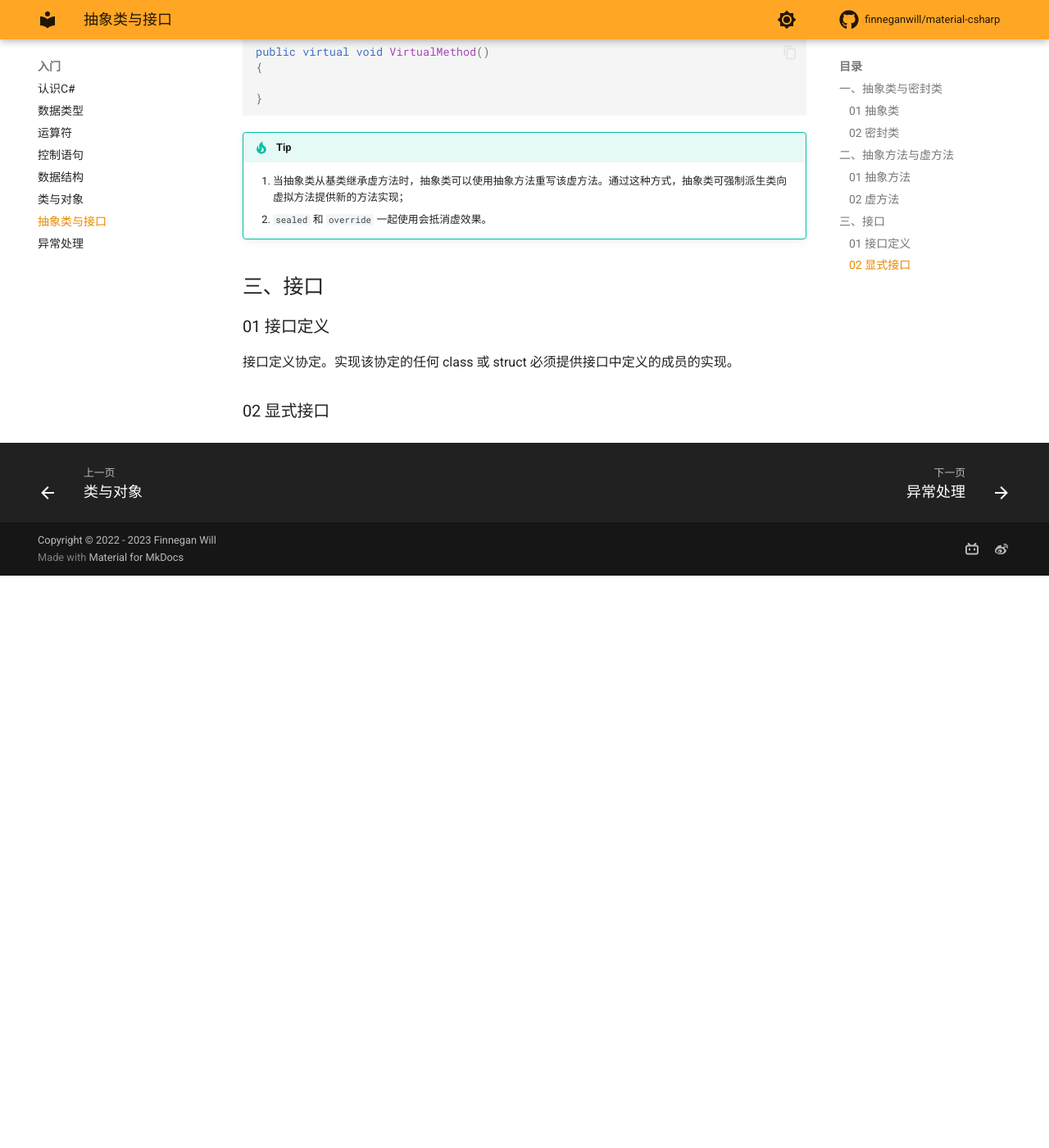
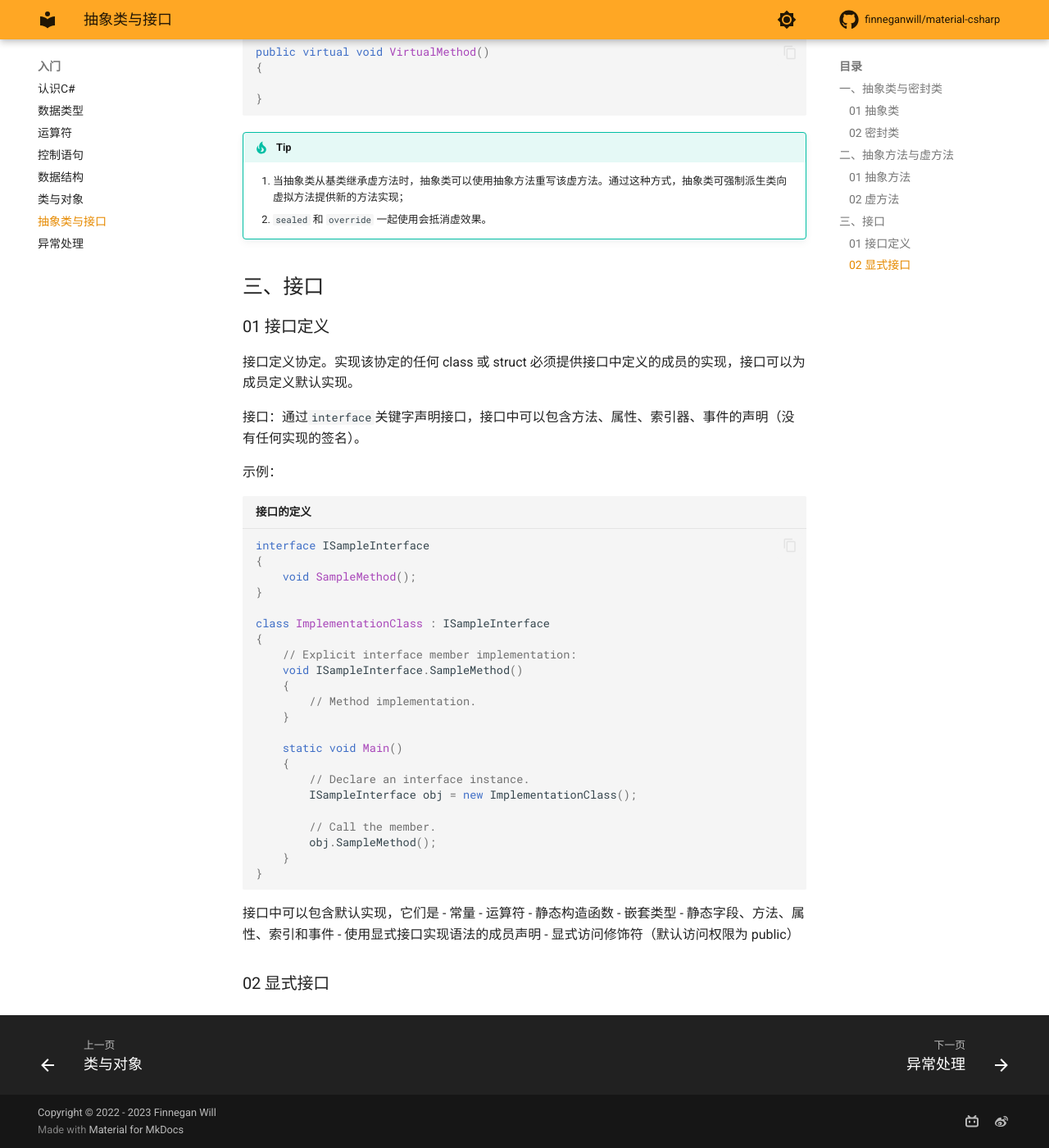
Before and after one commit to finneganwill/material-csharp, an MkDocs documentation site: the page built from docs/入门/06 抽象类与接口.md, in a window 1280 px wide and 1400 px high, scrolled down 1978 px. Shown: the whole window at 82% size. Built offline with MkDocs 1.6.1 and Material for MkDocs 9.7.7, drawn with Linux system fonts in a browser that asks for light colours; comment, search, counter and statistics services are not loaded; before the commit the page ends 2680 px from its top, so only the background shows below that.

Commit message:
vault backup: 2023-03-21 15:48:10

````diff
--- a/docs/入门/06 抽象类与接口.md
+++ b/docs/入门/06 抽象类与接口.md
@@ -71,5 +71,44 @@ public virtual void VirtualMethod()
 
 ## 三、接口
 ### 01 接口定义
-接口定义协定。实现该协定的任何 class 或 struct 必须提供接口中定义的成员的实现。
+接口定义协定。实现该协定的任何 class 或 struct 必须提供接口中定义的成员的实现，接口可以为成员定义默认实现。
+
+接口：通过`interface`关键字声明接口，接口中可以包含方法、属性、索引器、事件的声明（没有任何实现的签名）。
+
+示例：
+```csharp title="接口的定义"
+interface ISampleInterface
+{
+    void SampleMethod();
+}
+
+class ImplementationClass : ISampleInterface
+{
+    // Explicit interface member implementation:
+    void ISampleInterface.SampleMethod()
+    {
+        // Method implementation.
+    }
+
+    static void Main()
+    {
+        // Declare an interface instance.
+        ISampleInterface obj = new ImplementationClass();
+
+        // Call the member.
+        obj.SampleMethod();
+    }
+}
+```
+
+接口中可以包含默认实现，它们是
+- 常量
+- 运算符
+- 静态构造函数
+-  嵌套类型
+-  静态字段、方法、属性、索引和事件
+-  使用显式接口实现语法的成员声明
+-  显式访问修饰符（默认访问权限为 public）
+
+
 ### 02 显式接口
````
